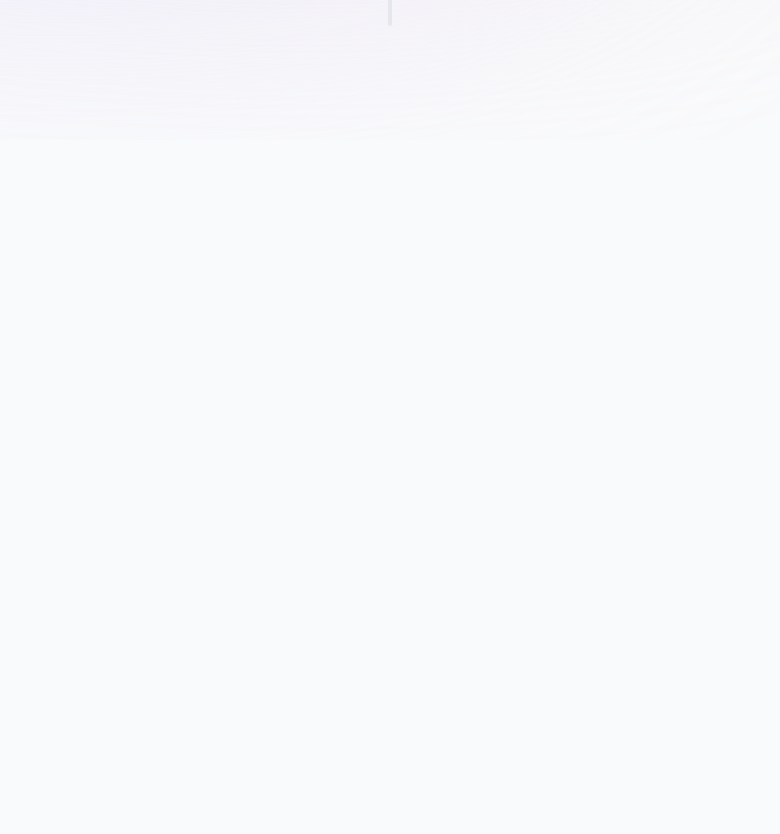
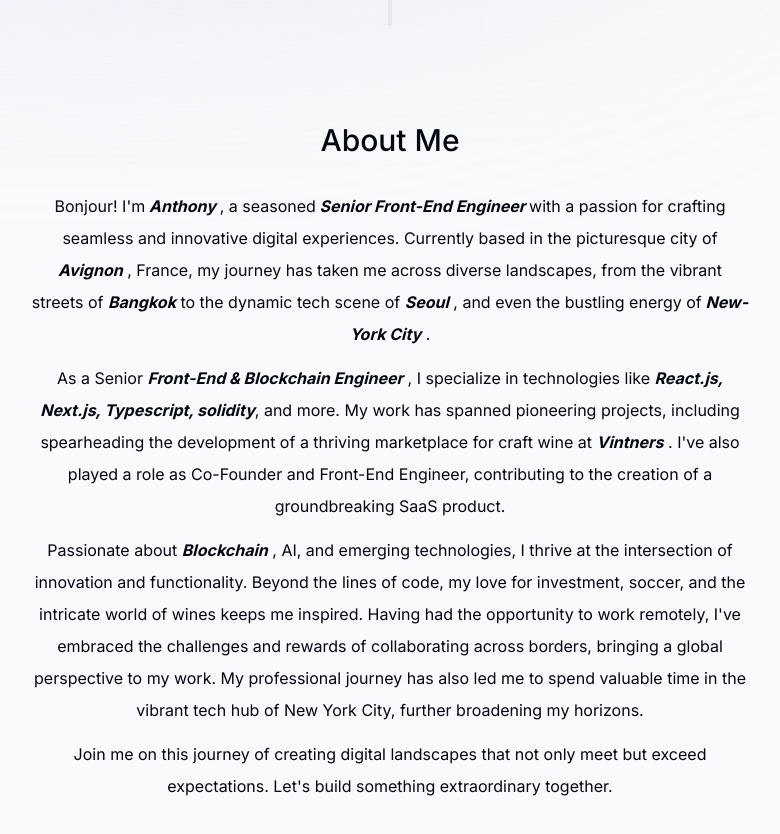
Before and after one commit to BonhommeAnthony/portfolio-website, a Next.js app: page / in a window 1280 px wide. Shown: the part 660-1494 px from the top of the page, without its empty margins (250-1030 px from the left). Before the commit the page ends 800 px from the top, so only its background shows below. Built offline with nearby package versions, Linux system fonts and the light colour scheme.

Commit message:
about section

```diff
--- a/app/page.tsx
+++ b/app/page.tsx
@@ -1,10 +1,12 @@
 import { SectionDivider } from "@/components/section-divider";
 import { Intro } from "../components/intro";
+import { About } from "@/components/about";
 export default function Home() {
     return (
         <main className="flex flex-col items-center px-4 ">
             <Intro />
             <SectionDivider />
+            <About />
         </main>
     );
 }
--- /dev/null
+++ b/components/about.tsx
@@ -0,0 +1,48 @@
+"use client";
+
+import { SectionHeading } from "./section-heading";
+import { motion } from "framer-motion";
+
+export function About() {
+    return (
+        <motion.section
+            initial={{ opacity: 0, y: 100 }}
+            animate={{ opacity: 1, y: 0 }}
+            transition={{ delay: 0.2 }}
+            className="mb-28 max-w-[45rem] text-center  leading-8 sm:mb-40 "
+        >
+            <SectionHeading title="About me" />
+            <p className="mb-3">
+                Bonjour! I&apos;m
+                <span className="font-bold italic"> Anthony </span>, a seasoned
+                <span className="font-bold italic"> Senior Front-End Engineer </span>
+                with a passion for crafting seamless and innovative digital experiences. Currently based in the
+                picturesque city of
+                <span className="font-bold italic"> Avignon</span> , France, my journey has taken me across diverse
+                landscapes, from the vibrant streets of <span className="font-bold italic"> Bangkok</span> to the
+                dynamic tech scene of <span className="font-bold italic"> Seoul</span> , and even the bustling energy of
+                <span className="font-bold italic"> New-York City</span> .
+            </p>
+            <p className="mb-3">
+                As a Senior <span className="font-bold italic"> Front-End & Blockchain Engineer</span> , I specialize in
+                technologies like <span className="font-bold italic"> React.js, Next.js, Typescript, solidity</span>,
+                and more. My work has spanned pioneering projects, including spearheading the development of a thriving
+                marketplace for craft wine at <span className="font-bold italic"> Vintners</span> . I&apos;ve also
+                played a role as Co-Founder and Front-End Engineer, contributing to the creation of a groundbreaking
+                SaaS product.
+            </p>
+            <p className="mb-3">
+                Passionate about <span className="font-bold italic"> Blockchain</span> , AI, and emerging technologies,
+                I thrive at the intersection of innovation and functionality. Beyond the lines of code, my love for
+                investment, soccer, and the intricate world of wines keeps me inspired. Having had the opportunity to
+                work remotely, I&apos;ve embraced the challenges and rewards of collaborating across borders, bringing a
+                global perspective to my work. My professional journey has also led me to spend valuable time in the
+                vibrant tech hub of New York City, further broadening my horizons.
+            </p>
+            <p className="mb-3">
+                Join me on this journey of creating digital landscapes that not only meet but exceed expectations.
+                Let&apos;s build something extraordinary together.
+            </p>
+        </motion.section>
+    );
+}
--- a/components/intro.tsx
+++ b/components/intro.tsx
@@ -38,7 +38,7 @@ export function Intro() {
                     </motion.span>
                 </div>
             </div>
-            <motion.p
+            <motion.h1
                 className="mb-10 mt-4 px-4 text-xl sm:text-3xl font-medium !leading-[1.5]"
                 initial={{ opacity: 0, y: 100 }}
                 animate={{ opacity: 1, y: 0 }}
@@ -50,7 +50,7 @@ export function Intro() {
                 <span className="font-bold italic"> React.js</span>,<span className="font-bold italic"> Next.js</span>,
                 <span className="font-bold italic">Typescript</span> and
                 <span className="font-bold italic "> Solidity</span>.
-            </motion.p>
+            </motion.h1>
             <motion.div
                 className="flex flex-col sm:flex-row gap-3 justify-center items-center px-4"
                 initial={{ opacity: 0, y: 100 }}
--- /dev/null
+++ b/components/section-heading.tsx
@@ -0,0 +1,9 @@
+import * as React from "react";
+
+export interface ISectionHeadingProps {
+    title: string;
+}
+
+export function SectionHeading({ title }: ISectionHeadingProps) {
+    return <h2 className="text-3xl font-medium capitalize mb-8">{title}</h2>;
+}
```
